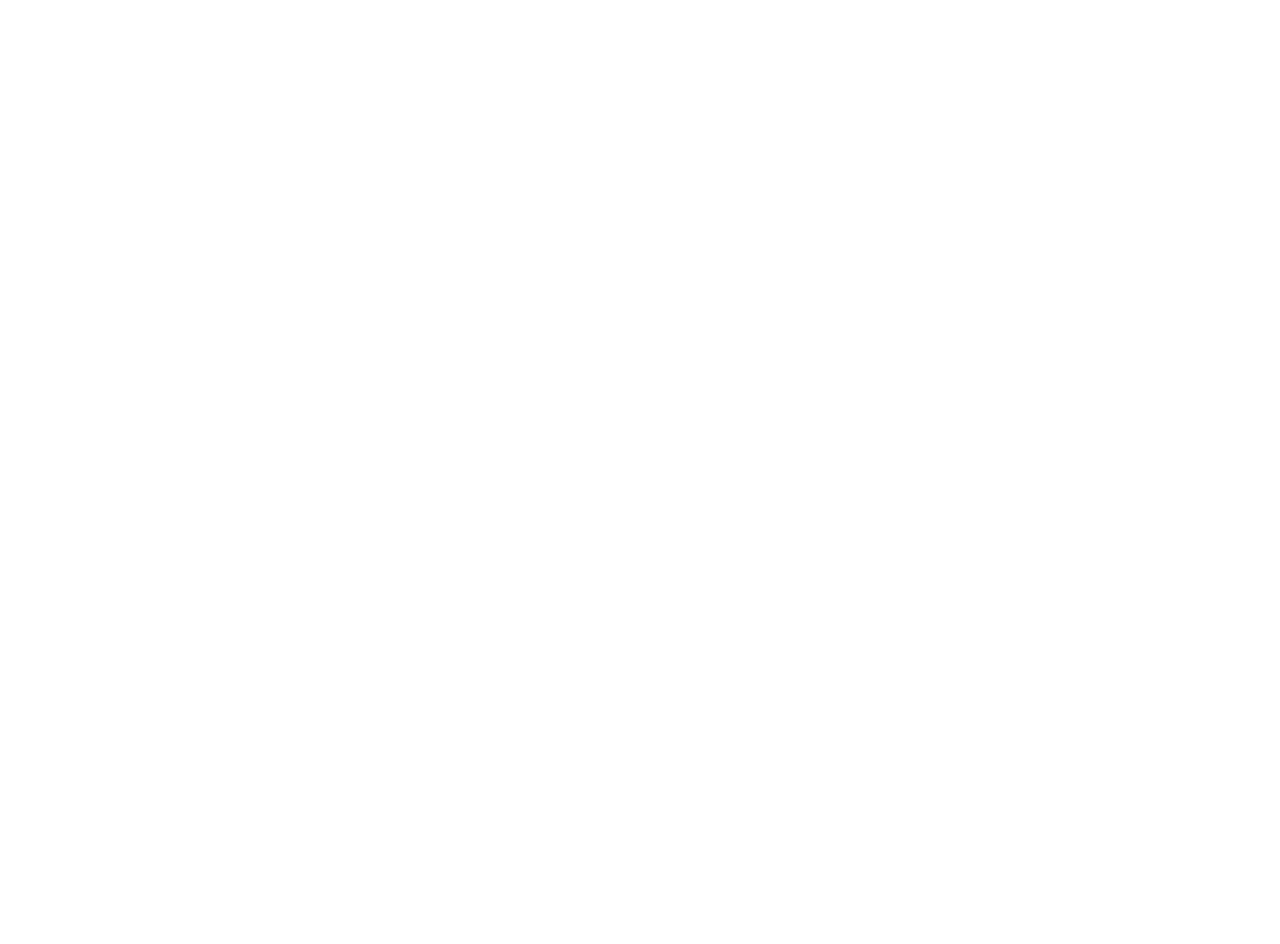
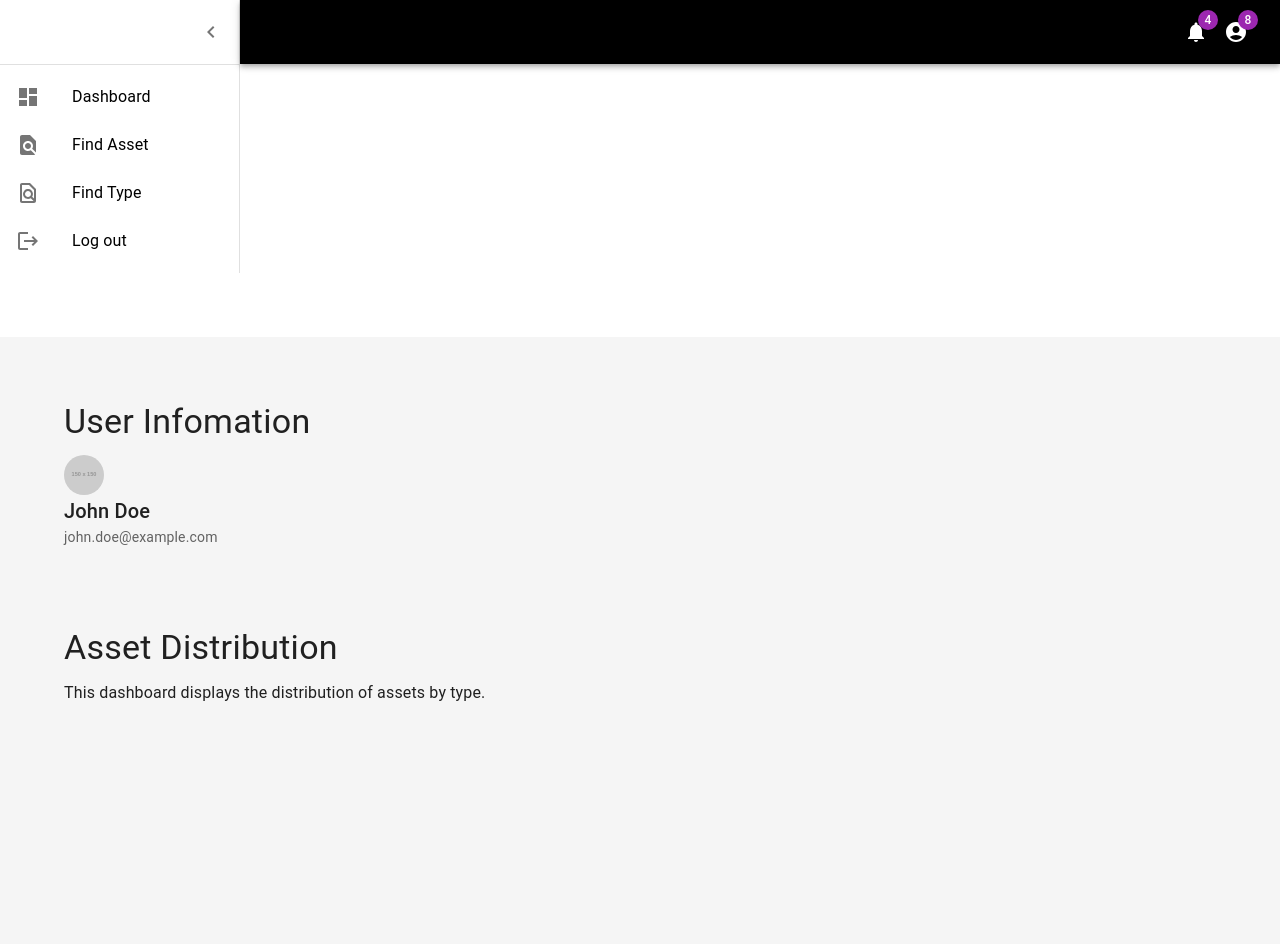
Before and after one commit to Romina-x/ITAssetsMetadataRepository-TeamProject, a React (Create React App) app in the folder UI/: page /welcome in a window 1280 px wide. Before the commit this address had no page. Shown: the top 944 px of the page. Before the commit the page ends 800 px from the top, so only its background shows below. Built offline with nearby package versions, Linux system fonts and the light colour scheme; no server answers.

Commit message:
Add infomation to login Response and briefly initialize Dashboard

```diff
--- a/UI/package.json
+++ b/UI/package.json
@@ -7,6 +7,7 @@
     "@emotion/styled": "^11.11.0",
     "@mui/icons-material": "^5.15.6",
     "@mui/material": "^5.15.6",
+    "@mui/x-charts": "^6.19.5",
     "@testing-library/jest-dom": "^5.17.0",
     "@testing-library/react": "^13.4.0",
     "@testing-library/user-event": "^13.5.0",
--- a/UI/src/App.js
+++ b/UI/src/App.js
@@ -10,6 +10,7 @@
     <BrowserRouter>
       <Routes>
         <Route exact path="/" element={<Login />} />
+        <Route exact path="/welcome" element={<Dashboard page ="welcome" />} />
         <Route exact path="/signup" element={<SignUp />} />
         <Route exact path="/asset/add" element={<Dashboard page="asset/add" />} />
         <Route exact path="/type/add" element={<Dashboard page="type/add" />} />
--- a/UI/src/components/Dashboard.js
+++ b/UI/src/components/Dashboard.js
@@ -30,6 +30,7 @@
 import EditAsset from './EditAsset';
 import TypeEdit from './TypeEdit';
 import UserFind from './UserFind';
+import WelcomePage from './WelcomePage';
 
 
 function Copyright(props) {
@@ -205,7 +206,7 @@
                 {props.page === "type/find" && ( <TypeFind role={role} />)}
                 {props.page === "type/edit" && <TypeEdit />}
                 {props.page === "user/find" && <UserFind />}
-
+                {props.page === "welcome" && <WelcomePage />}
 
 
               </Grid>
--- /dev/null
+++ b/UI/src/components/Pie.js
@@ -0,0 +1,43 @@
+import React from 'react';
+import { PieChart } from '@mui/x-charts/PieChart';
+import * as AssetAPI from '../utility/AssetAPI';
+
+export default function AssetPieChart() {
+    const [assets, setAssets] = React.useState([]);
+
+    React.useEffect(() => {
+        const getAssets = async () => {
+          const res = await AssetAPI.getAll();
+          setAssets(res);
+        };
+        getAssets();
+      }, []);
+
+
+
+
+  // Count occurrences of each asset type
+  const assetCounts = assets.reduce((counts, asset) => {
+    counts[asset.type] = (counts[asset.type] || 0) + 1;
+    return counts;
+  }, {});
+
+  // Convert counts to series data for PieChart
+  const seriesData = Object.entries(assetCounts).map(([type, count]) => ({
+    id: type,
+    value: count,
+    label: type,
+  }));
+
+  return (
+    <PieChart
+      series={[
+        {
+          data: seriesData,
+        },
+      ]}
+      width={1000}
+      height={200}
+    />
+  );
+}
--- /dev/null
+++ b/UI/src/components/WelcomePage.js
@@ -0,0 +1,44 @@
+import React from "react";
+import { Avatar, Typography, Grid, Card, CardContent } from "@mui/material";
+import AssetPieChart from "./Pie"; // Import the AssetPieChart component
+
+import styles from "../style/Dashboard.module.css"; // Import the CSS module file
+
+export default function Dashboard() {
+  const user = {
+    // Example user data
+    name: "John Doe",
+    email: "john.doe@example.com",
+    avatar: "https://via.placeholder.com/150",
+  };
+
+  return (
+    <div className={styles.root}>
+      <main>
+        <Grid container spacing={10} justifyContent="left">
+          <Grid item xs={12} sm={8} md={6}>
+            <Typography variant="h4" gutterBottom>
+              User Infomation
+            </Typography>
+            <Avatar alt={user.name} src={user.avatar} />
+            <Typography variant="h6">{user.name}</Typography>
+            <Typography variant="body2" color="textSecondary">
+              {user.email}
+            </Typography>
+          </Grid>
+          <Grid item xs={12}>
+            <Typography variant="h4" gutterBottom>
+              Asset Distribution
+            </Typography>
+            {/* Description of the app */}
+            <Typography variant="body1" gutterBottom>
+              This dashboard displays the distribution of assets by type.
+            </Typography>
+            {/* AssetPieChart component */}
+            <AssetPieChart />
+          </Grid>
+        </Grid>
+      </main>
+    </div>
+  );
+}
--- a/UI/src/components/listItems.js
+++ b/UI/src/components/listItems.js
@@ -6,18 +6,22 @@
 import LogoutIcon from "@mui/icons-material/Logout";
 import { Link } from "react-router-dom";
 import styles from "../style/listItems.module.css";
-import NoteAddIcon from '@mui/icons-material/NoteAdd';
-import NoteAddOutlinedIcon from '@mui/icons-material/NoteAddOutlined';
-import FindInPageIcon from '@mui/icons-material/FindInPage';
-import FindInPageOutlinedIcon from '@mui/icons-material/FindInPageOutlined';
-import ViewListIcon from '@mui/icons-material/ViewList';
-import ViewListOutlinedIcon from '@mui/icons-material/ViewListOutlined';
-import ViewListTwoToneIcon from '@mui/icons-material/ViewListTwoTone';
-import FindInPageTwoToneIcon from '@mui/icons-material/FindInPageTwoTone';
+import NoteAddIcon from "@mui/icons-material/NoteAdd";
+import NoteAddOutlinedIcon from "@mui/icons-material/NoteAddOutlined";
+import FindInPageIcon from "@mui/icons-material/FindInPage";
+import FindInPageOutlinedIcon from "@mui/icons-material/FindInPageOutlined";
+import ViewListTwoToneIcon from "@mui/icons-material/ViewListTwoTone";
+import FindInPageTwoToneIcon from "@mui/icons-material/FindInPageTwoTone";
+
+
+function handleLogout() {
+  sessionStorage.clear();
+  console.log(sessionStorage.role)
+}
 
 export const adminListItems = (
   <React.Fragment>
-    <Link to="/" className={styles.link}>
+    <Link to="/welcome" className={styles.link}>
       <ListItemButton>
         <ListItemIcon>
           <DashboardIcon />
@@ -73,7 +77,7 @@
         <ListItemText primary="View Logs" />
       </ListItemButton>
     </Link>
-    <Link to="/" className={styles.link}>
+    <Link to="/" className={styles.link} onClick={handleLogout}>
       <ListItemButton>
         <ListItemIcon>
           <LogoutIcon />
@@ -86,7 +90,7 @@
 
 export const userListItems = (
   <React.Fragment>
-  <Link to="/" className={styles.link}>
+    <Link to="/welcome" className={styles.link}>
       <ListItemButton>
         <ListItemIcon>
           <DashboardIcon />
@@ -131,7 +135,7 @@
 
 export const readerListItems = (
   <React.Fragment>
-  <Link to="/" className={styles.link}>
+    <Link to="/welcome" className={styles.link}>
       <ListItemButton>
         <ListItemIcon>
           <DashboardIcon />
@@ -155,7 +159,7 @@
         <ListItemText primary="Find Type" />
       </ListItemButton>
     </Link>
-  <Link to="/" className={styles.link}>
+    <Link to="/" className={styles.link} onClick={handleLogout}>
       <ListItemButton>
         <ListItemIcon>
           <LogoutIcon />
--- /dev/null
+++ b/UI/src/style/Dashboard.module.css
@@ -0,0 +1,18 @@
+.root {
+    display: flex;
+  }
+
+  .drawer {
+    width: 240px;
+    flex-shrink: 0;
+  }
+
+  .userInfo {
+    padding: 16px;
+  }
+
+  .content {
+    flex-grow: 1;
+    background-color: #f0f2f5; /* Example background color */
+    padding: 16px;
+  }
--- a/UI/src/utility/LoginAPI.js
+++ b/UI/src/utility/LoginAPI.js
@@ -15,6 +15,7 @@
             if (data.token) {
                 sessionStorage.setItem('token', data.token);
                 sessionStorage.setItem('role', data.role);
+                sessionStorage.setItem('username', data.username)
             }
             return data;
         } else {
```
Also changed, not shown: 1 other file (tests, documents, lock files or other folders). Lines whose indentation alone changed are shown as unchanged.
